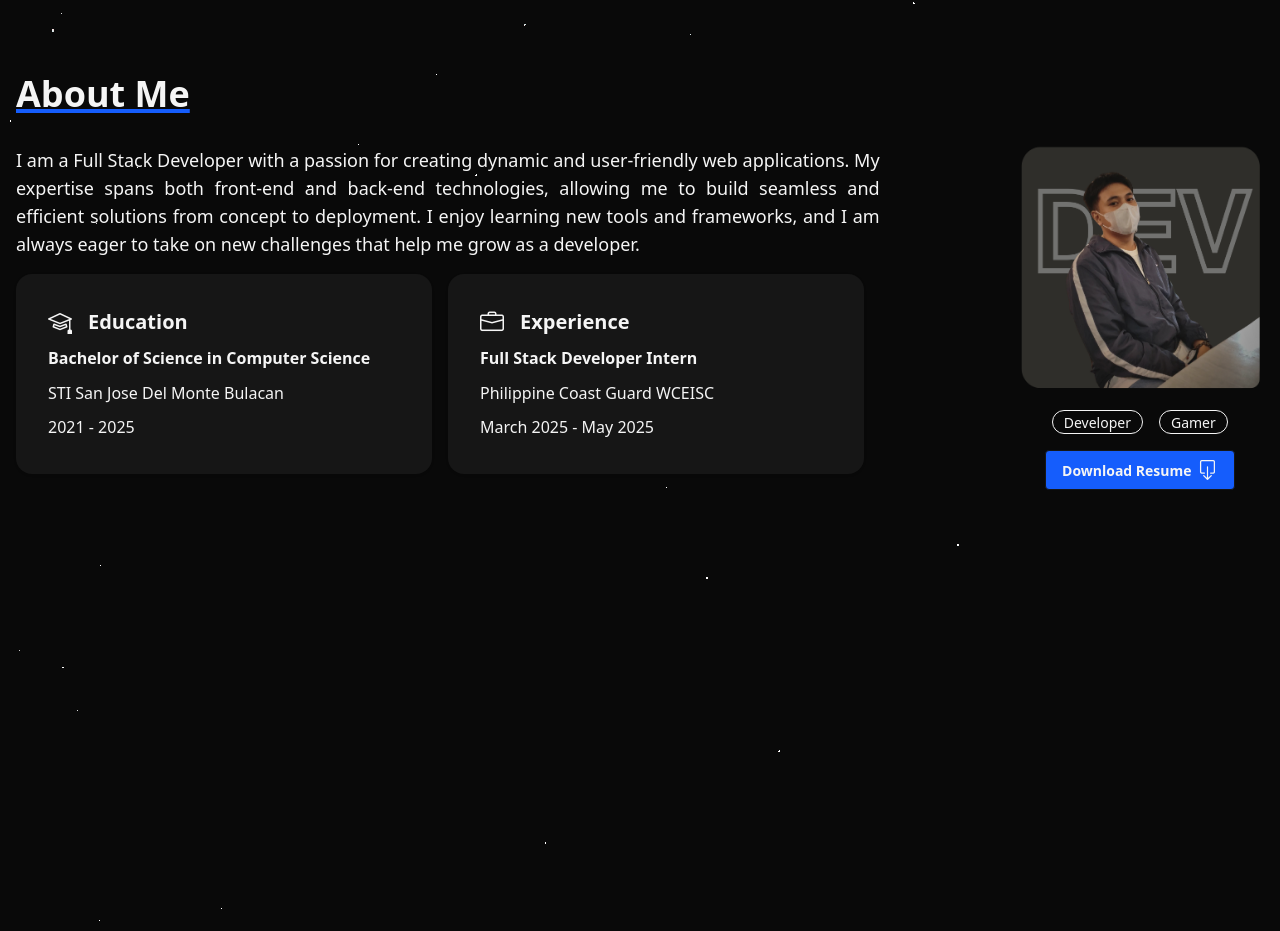
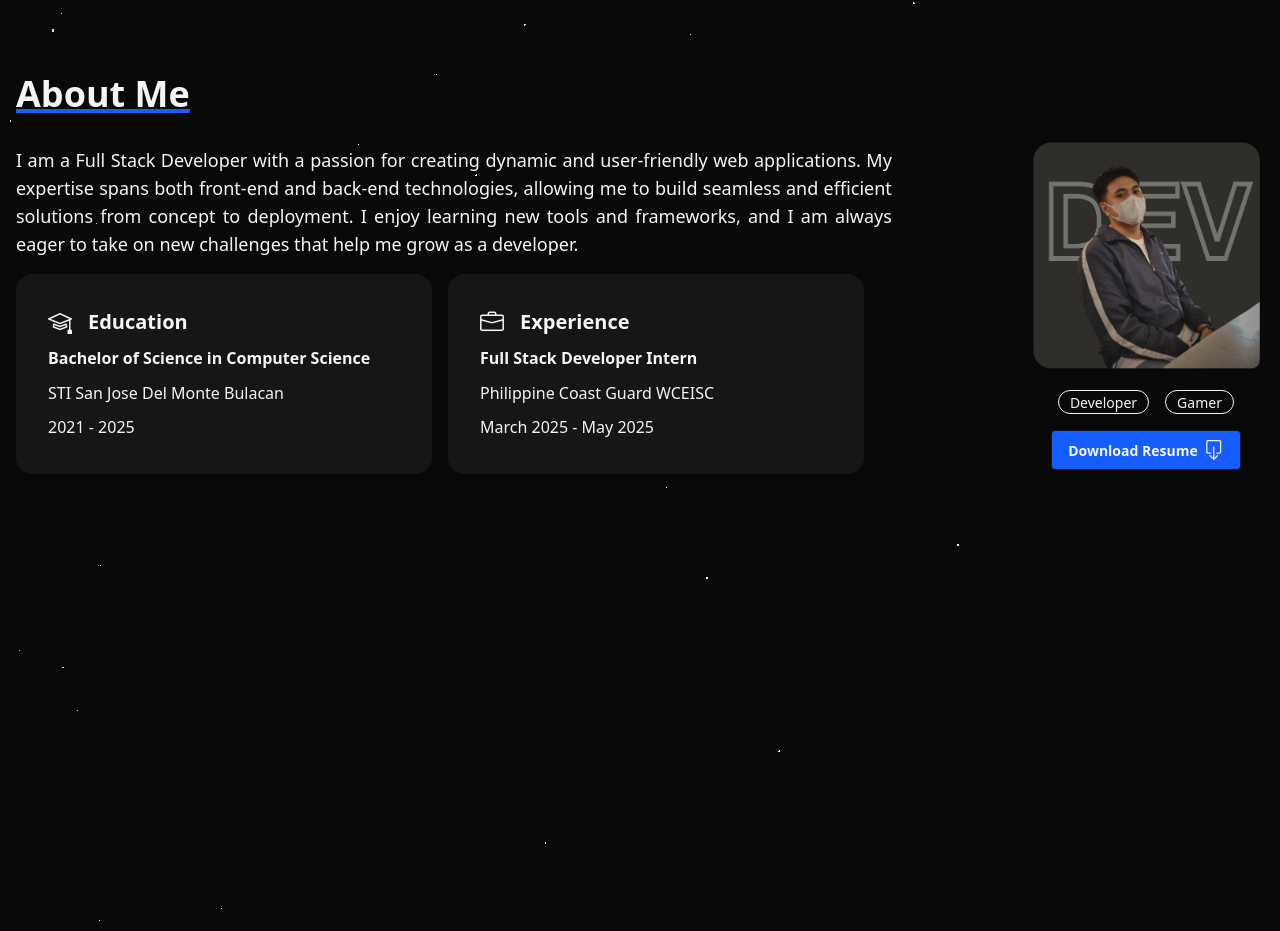
Before and after one commit to jacobferreras/my-portfolio, a Next.js app: page / in a window 1280 px wide. Shown: the part 918-1849 px from the top of the page. Built offline with nearby package versions, Linux system fonts and the light colour scheme; no server answers; the database is empty.

Commit message:
Refactor AboutSectionLarge to use framer-motion for improved animations and structure

```diff
--- a/components/ui/AboutSectionLarge.tsx
+++ b/components/ui/AboutSectionLarge.tsx
@@ -1,20 +1,23 @@
 import React from "react";
-import { motion } from "motion/react";
+import { motion } from "framer-motion";
 import Card from "@/components/common/Card";
 import Link from "next/link";
 
 const AboutSectionLarge = () => {
   return (
     <div>
-      <section
+      <motion.section
         id="about"
         className="flex flex-col lg:gap-4 px-4 py-14 lg:justify-center min-h-200 lg:items-center z-10 relative lg:flex-row xl:gap-34 "
+        initial={{ opacity: 0 }}
+        whileInView={{ opacity: 1 }}
+        viewport={{ once: true }}
       >
         <div className="flex flex-col">
           <motion.h1
             className="text-4xl text-base-content font-bold underline decoration-blue-600 decoration-4 flex mb-4"
-            initial={{ opacity: 0, y: -50 }}
-            animate={{ opacity: 1, y: 0 }}
+            initial={{ opacity: 0, y: -100 }}
+            whileInView={{ opacity: 1, y: 0 }}
             transition={{ duration: 1 }}
           >
             About Me
@@ -22,8 +25,8 @@ const AboutSectionLarge = () => {
 
           <motion.p
             className="text-lg text-base-content mt-4 max-w-2xl xl:max-w-4xl text-justify font-light"
-            initial={{ opacity: 0, y: -50 }}
-            animate={{ opacity: 1, y: 0 }}
+            initial={{ opacity: 0, y: -100 }}
+            whileInView={{ opacity: 1, y: 0 }}
             transition={{ duration: 1 }}
           >
             I am a Full Stack Developer with a passion for creating dynamic and
@@ -33,7 +36,12 @@ const AboutSectionLarge = () => {
             tools and frameworks, and I am always eager to take on new
             challenges that help me grow as a developer.
           </motion.p>
-          <div className="flex flex-col md:flex-row gap-4 mt-4">
+          <motion.div
+            initial={{ opacity: 0, y: 100 }}
+            whileInView={{ opacity: 1, y: 0 }}
+            transition={{ duration: 1 }}
+            className="flex flex-col md:flex-row gap-4 mt-4"
+          >
             <motion.div whileHover={{ scale: 1.05 }} whileTap={{ scale: 0.95 }}>
               <Card
                 icon="bi bi-mortarboard"
@@ -52,31 +60,59 @@ const AboutSectionLarge = () => {
                 secondInfo="March 2025 - May 2025"
               />
             </motion.div>
-          </div>
+          </motion.div>
         </div>
 
         <div className="flex flex-col justify-center items-center lg:pt-16">
+          <motion.div
+            initial={{ opacity: 0, y: 100 }}
+            whileInView={{ opacity: 1, y: 0 }}
+            transition={{ duration: 1 }}
+          >
             <img
               src="/Second_picture.png"
               alt="my second picture"
-            className="w-full h-76 md:w-auto lg:h-64"
+              className="w-full h-76 md:w-auto lg:h-60"
             />
+          </motion.div>
+
           <div className="flex flex-row gap-4 my-4">
-            <div className="badge badge-outline">Developer</div>
-            <div className="badge badge-outline">Gamer</div>
+            <motion.div
+              initial={{ opacity: 0, y: 100 }}
+              whileInView={{ opacity: 1, y: 0 }}
+              transition={{ duration: 1 }}
+              className="badge badge-outline"
+            >
+              Developer
+            </motion.div>
+            <motion.div
+              initial={{ opacity: 0, y: 100 }}
+              whileInView={{ opacity: 1, y: 0 }}
+              transition={{ duration: 1 }}
+              className="badge badge-outline"
+            >
+              Gamer
+            </motion.div>
           </div>
 
-          <Link href="/Jacob Ferreras.pdf" target="_blank">
+          <Link href="/Jacob Ferreras.pdf" target="_blank" className="pb-6">
+            <motion.div
+              initial={{ opacity: 0, y: 100 }}
+              whileInView={{ opacity: 1, y: 0 }}
+              transition={{ duration: 1 }}
+            >
               <motion.button
                 whileHover={{ scale: 1.05 }}
                 whileTap={{ scale: 0.95 }}
                 className="btn bg-blue-600 text-base-content"
               >
-              Download Resume<i className="bi bi-box-arrow-down text-xl"></i>
+                Download Resume
+                <i className="bi bi-box-arrow-down text-xl hover:text-blue-500"></i>
               </motion.button>
+            </motion.div>
           </Link>
         </div>
-      </section>
+      </motion.section>
     </div>
   );
 };
```
Lines whose indentation alone changed are shown as unchanged.
